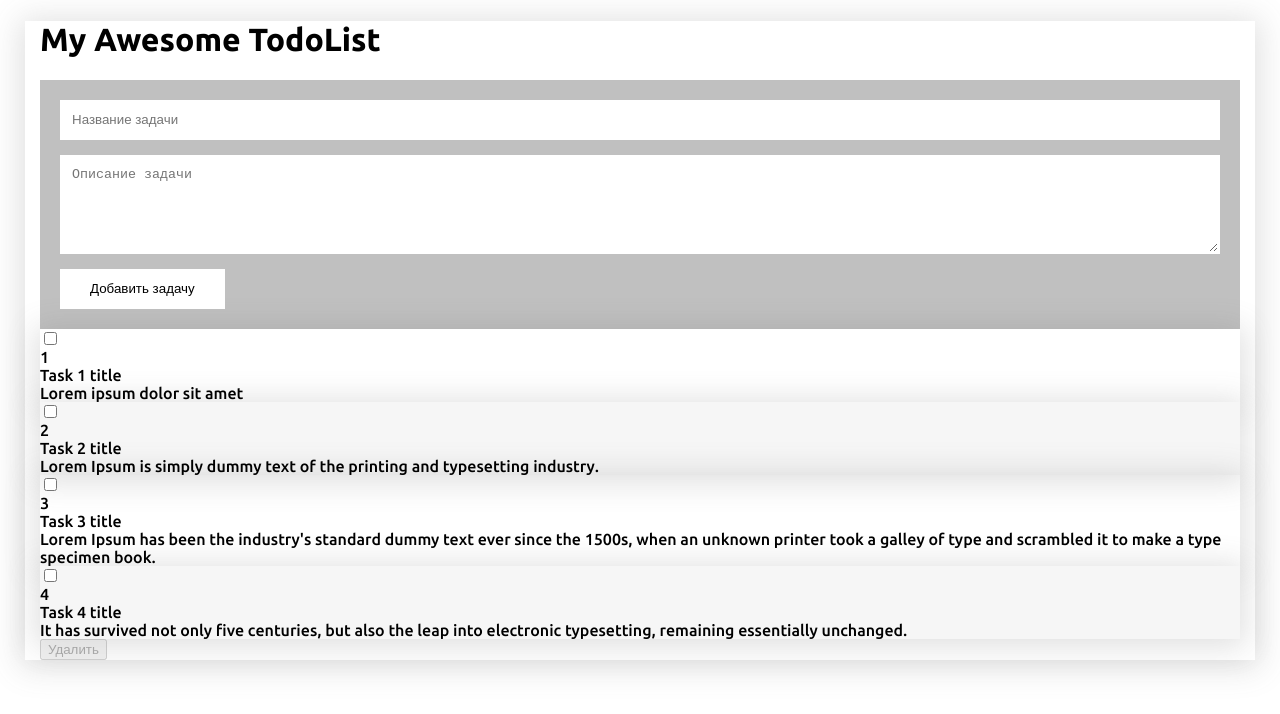
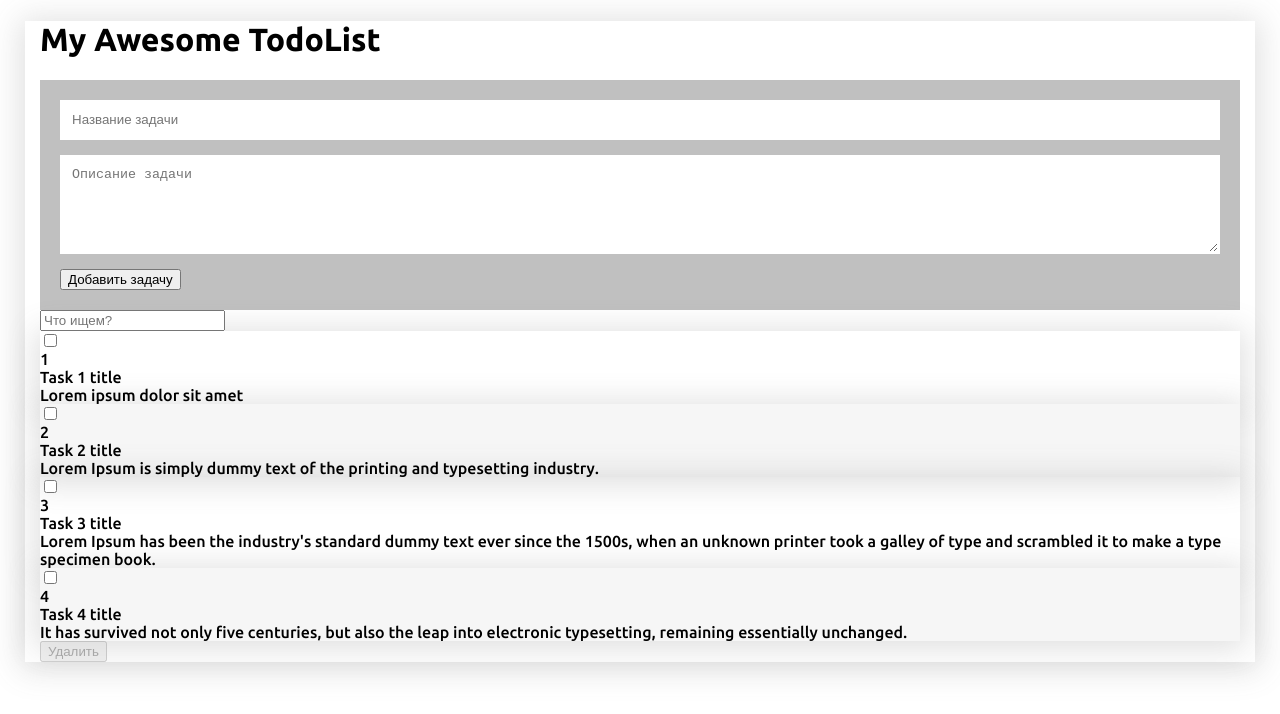
Before and after one commit to berlik-gabdulin/my-awesome-to-do-list, a Vue app: page / in a window 1280 px wide. Shown: the top 714 px of the page. Built offline with nearby package versions, Linux system fonts and the light colour scheme.

Commit message:
Живой поиск, не закончен

```diff
--- a/src/App.vue
+++ b/src/App.vue
@@ -4,13 +4,22 @@
       <h1>My Awesome TodoList</h1>
     </header>
     <AddForm :tasks="tasks" @newTask="addTask" id="addTask"></AddForm>
-    <TaskItem :tasks="tasks" :removeDisabled="removeDisabled" @checkTask="checkTask" @toRemove="toRemove" id="taskForm" />
+    <Search :tasks="tasks" @liveSearch="liveSearch" />
+    <!-- <input type="text" placeholder="Что ищем?" v-model="search" id="search" /> -->
+    <TaskItem
+      :tasks="liveSearch"
+      :removeDisabled="removeDisabled"
+      @checkTask="checkTask"
+      @toRemove="toRemove"
+      id="taskForm"
+    />
   </div>
 </template>
 
 <script>
 import AddForm from "./components/AddForm.vue";
 import TaskItem from "./components/TaskItem.vue";
+import Search from "./components/Search.vue";
 
 export default {
   name: "App",
@@ -44,7 +53,8 @@ export default {
       toRemoveArr: [],
       removeDisabled: true,
       lastTaskID: 4,
-      tasksCounter: 4
+      tasksCounter: 4,
+      search: ""
     };
   },
   methods: {
@@ -58,8 +68,8 @@ export default {
         taskDescription: task.taskDescription
       });
       this.lastTaskID++;
-      document.getElementById("taskTitle").value = '';
-      document.getElementById("taskDescription").value = '';
+      document.getElementById("taskTitle").value = "";
+      document.getElementById("taskDescription").value = "";
     },
     checkTask(index) {
       console.log(index);
@@ -92,9 +102,20 @@ export default {
       // console.log("All tasks removed from array ", this.toRemoveArr);
     }
   },
+  computed: {
+    liveSearch() {
+      return this.tasks.filter(task => {
+        return (
+          task.taskTitle.indexOf(this.search) > -1 ||
+          task.taskDescription.indexOf(this.search) > -1
+        );
+      });
+    }
+  },
   components: {
     AddForm,
-    TaskItem
+    TaskItem,
+    Search
   }
 };
 </script>
@@ -113,4 +134,16 @@ body {
   font-weight: 400;
   box-shadow: $shadow;
 }
+.button {
+  min-height: 40px;
+  padding: 0 30px;
+  border: none;
+  background: #fff;
+  cursor: pointer;
+  transition: 0.15s;
+  &:hover {
+    background: #000;
+    color: #fff;
+  }
+}
 </style>
--- a/src/components/AddForm.vue
+++ b/src/components/AddForm.vue
@@ -47,17 +47,5 @@ export default {
     border: 2px solid transparent;
     transition: .15s;
   }
-  &__button {
-    min-height: 40px;
-    padding: 0 30px;
-    border: none;
-    background: #fff;
-    cursor: pointer;
-    transition: .15s;
-    &:hover {
-      background: #000;
-      color: #fff;
-    }
-  }
 }
 </style>
--- /dev/null
+++ b/src/components/Search.vue
@@ -0,0 +1,23 @@
+<template>
+  <div>
+    <input type="text" placeholder="Что ищем?" v-model="search" id="search" />
+    {{ search }}
+  </div>
+</template>
+
+<script>
+export default {
+  name: "Search",
+  props: ["tasks"],
+  data() {
+    return {
+      search: ""
+    };
+  },
+  methods: {
+    searchTask() {
+      this.$emit("liveSearch", this.search);
+    }
+  }
+};
+</script>
```
